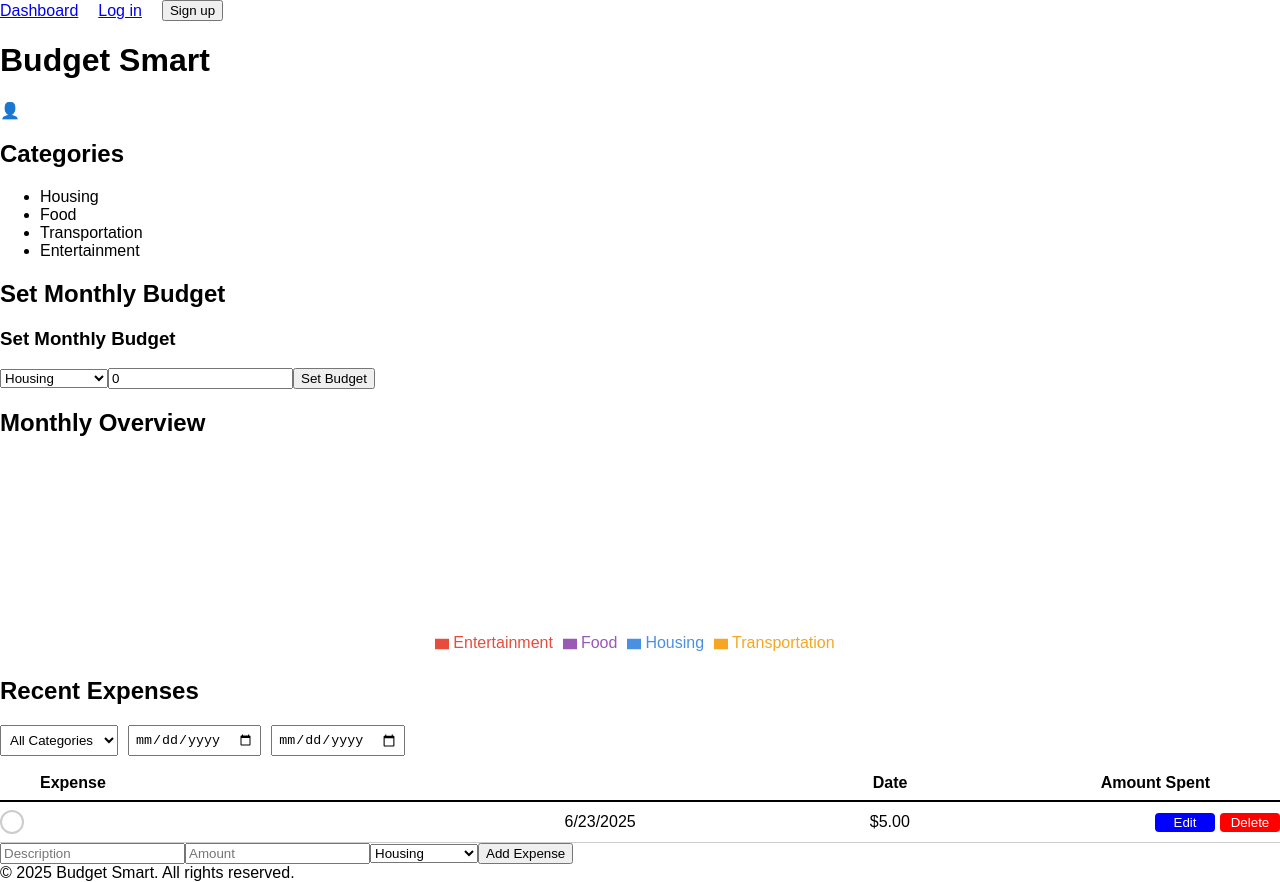
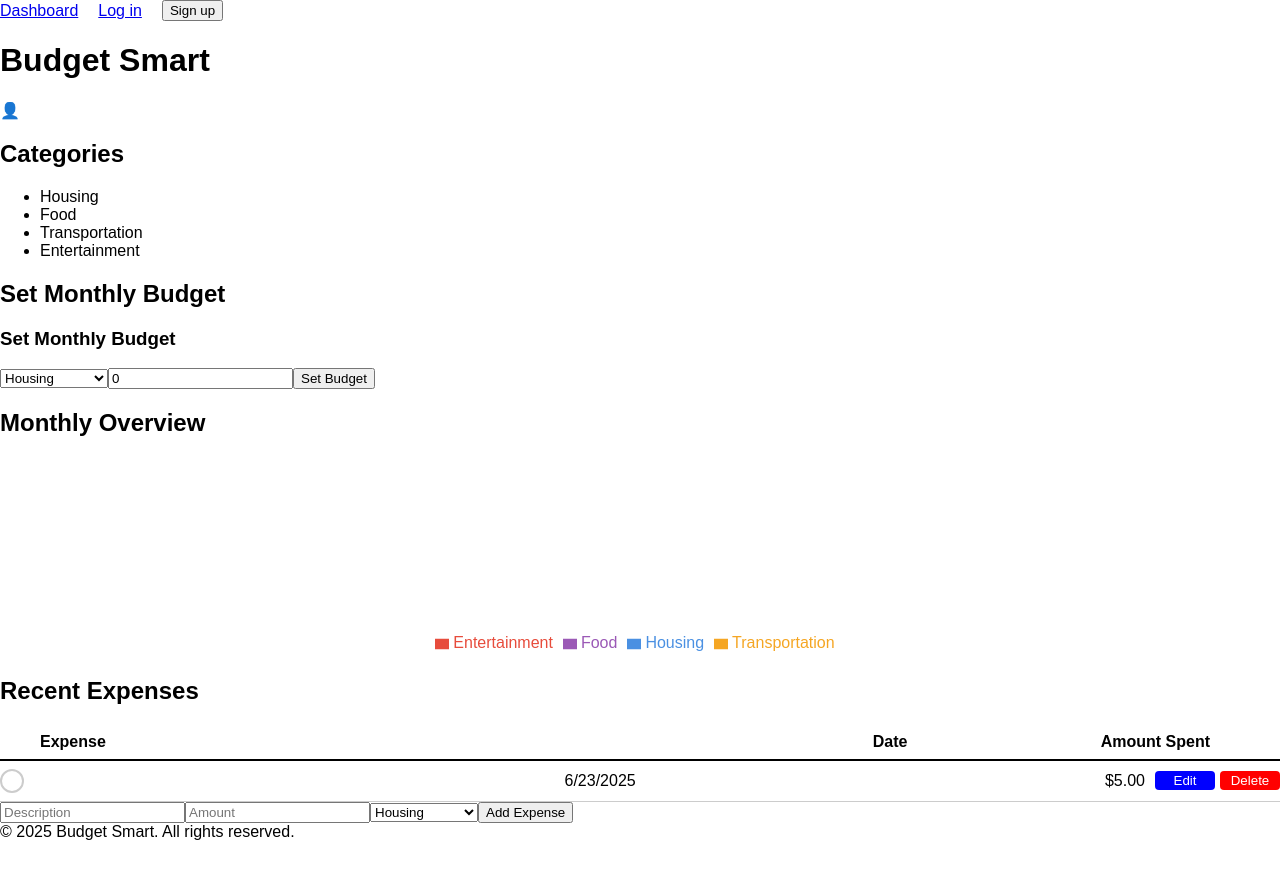
Before and after one commit to jepkemoi-sheilah1/budget-smart, a React (Create React App) app in the folder frontend/: page / in a window 1280 px wide. Both pictures are taken after typing "Sample", "5" into the empty fields and a click on the button "Add Expense". After the commit the page ends 841 px from the top, so only its background shows below. Built offline with nearby package versions, Linux system fonts and the light colour scheme; the HTML template or start-up script is replaced by a standard one.

Commit message:
update expense list

```diff
--- a/frontend/src/components/ExpenseList.jsx
+++ b/frontend/src/components/ExpenseList.jsx
@@ -61,29 +61,6 @@ const ExpenseList = () => {
 
   return (
     <div>
-      <div style={{ marginBottom: '10px', display: 'flex', gap: '10px', flexWrap: 'wrap' }}>
-        <select value={filterCategory} onChange={(e) => setFilterCategory(e.target.value)} style={{ padding: '5px' }}>
-          <option value="All">All Categories</option>
-          <option value="Housing">Housing</option>
-          <option value="Food">Food</option>
-          <option value="Transportation">Transportation</option>
-          <option value="Entertainment">Entertainment</option>
-        </select>
-        <input
-          type="date"
-          value={filterStartDate}
-          onChange={(e) => setFilterStartDate(e.target.value)}
-          placeholder="Start Date"
-          style={{ padding: '5px' }}
-        />
-        <input
-          type="date"
-          value={filterEndDate}
-          onChange={(e) => setFilterEndDate(e.target.value)}
-          placeholder="End Date"
-          style={{ padding: '5px' }}
-        />
-      </div>
       {filteredExpenses.length === 0 ? (
         <div>No expenses added yet.</div>
       ) : (
@@ -117,13 +94,13 @@ const ExpenseList = () => {
                     type="date"
                     value={editDate}
                     onChange={(e) => setEditDate(e.target.value)}
-                    style={{ flex: '1 1 100px', minWidth: 0 }}
+                    style={{ flex: '1 1 100px', textAlign: 'left', minWidth: 0 }}
                   />
                   <input
                     type="number"
                     value={editAmount}
                     onChange={(e) => setEditAmount(e.target.value)}
-                    style={{ flex: '1 1 80px', minWidth: 0 }}
+                    style={{ flex: '1 1 80px', textAlign: 'right', minWidth: 0 }}
                     step="0.01"
                     min="0"
                   />
@@ -146,7 +123,7 @@ const ExpenseList = () => {
                 }}></div>
                 <div style={{ flex: '2 1 120px', overflowWrap: 'break-word', minWidth: 0, textAlign: 'left' }}>{expense.name}</div>
                 <div style={{ flex: '1 1 100px', textAlign: 'left', whiteSpace: 'nowrap', minWidth: 0 }}>{expense.date}</div>
-                <div style={{ flex: '1 1 80px', textAlign: 'left', whiteSpace: 'nowrap', minWidth: 0 }}>${expense.amount.toFixed(2)}</div>
+                <div style={{ flex: '1 1 80px', textAlign: 'right', whiteSpace: 'nowrap', minWidth: 0 }}>${expense.amount.toFixed(2)}</div>
                 <div style={{ flex: '0 0 120px', display: 'flex', justifyContent: 'flex-end', gap: '5px' }}>
                   <button
                     onClick={() => startEdit(expense)}
```
